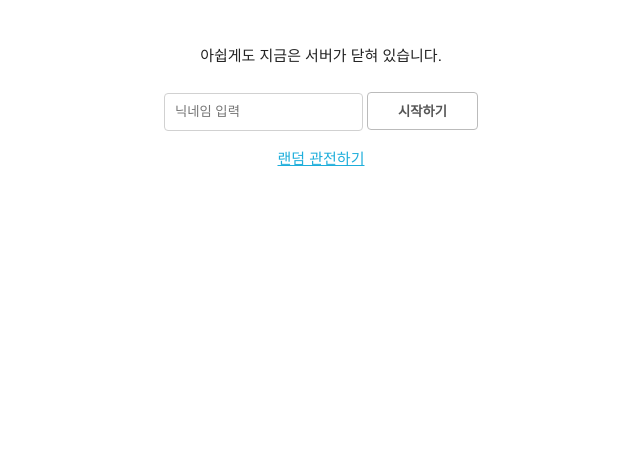
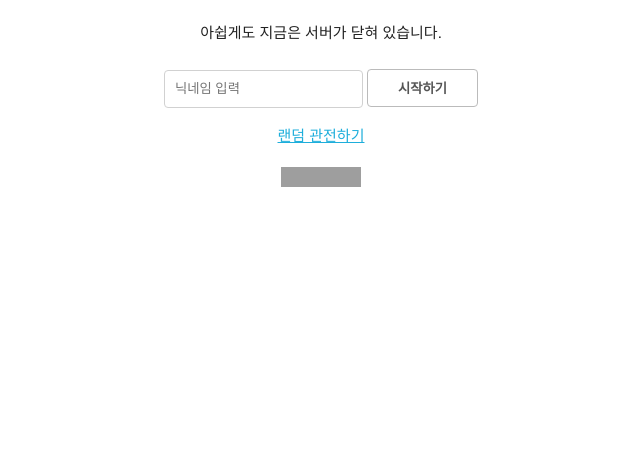
Before and after one commit to agemor/gomoku, a website: page src/lobby.html in a window 1280 px wide. Shown: the part 335-800 px from the top of the page, without its empty margins (295-935 px from the left). Drawn offline with Linux system fonts and the light colour scheme; no server answers; grey boxes are pictures that could not be loaded; files whose address does not match are found by name.

Commit message:
Add GitHub star button

```diff
--- a/src/lobby.html
+++ b/src/lobby.html
@@ -16,6 +16,10 @@
                 <button id="startButton">시작하기</button>
             </div>
             <a id="observeButton" href="#">랜덤 관전하기</a>
+
+            <div style="margin-top: 20px">
+            <iframe src="https://ghbtns.com/github-btn.html?user=agemor&repo=omok.io&type=star&count=true" frameborder="0" scrolling="0" width="80px" height="20px"></iframe>
+            </div>
         </div>
     </div>
 </div>
```
